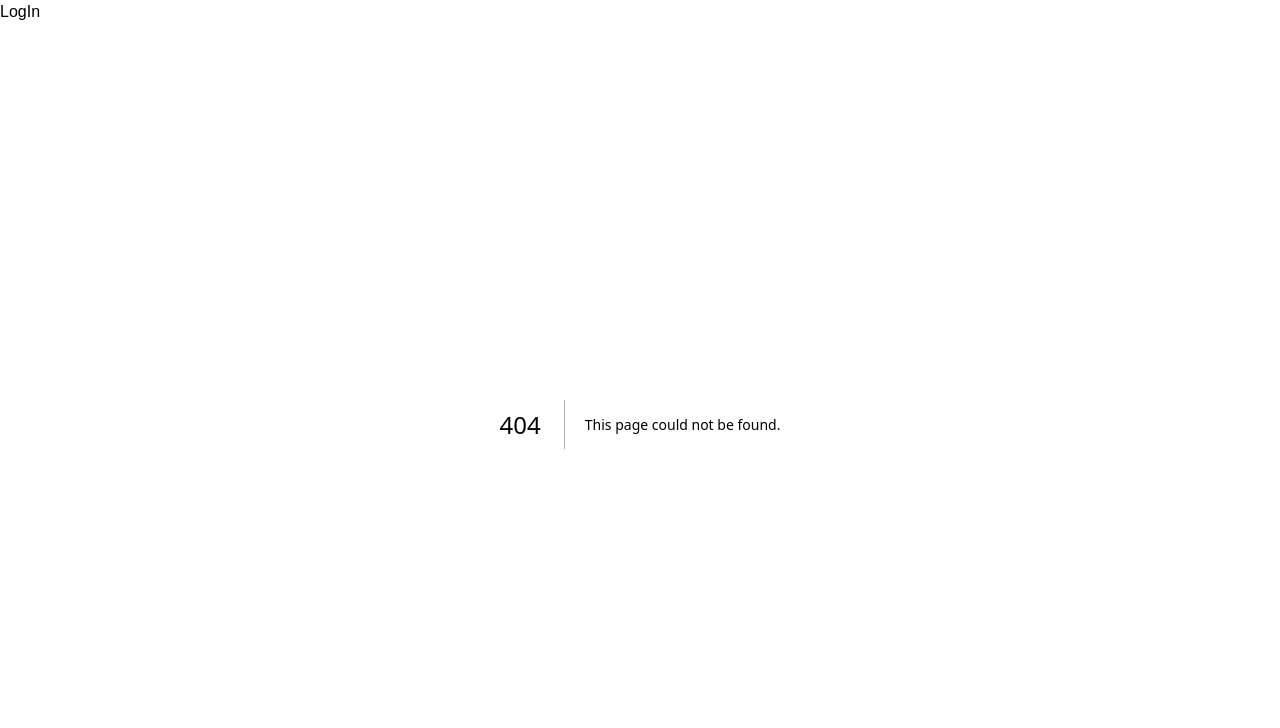
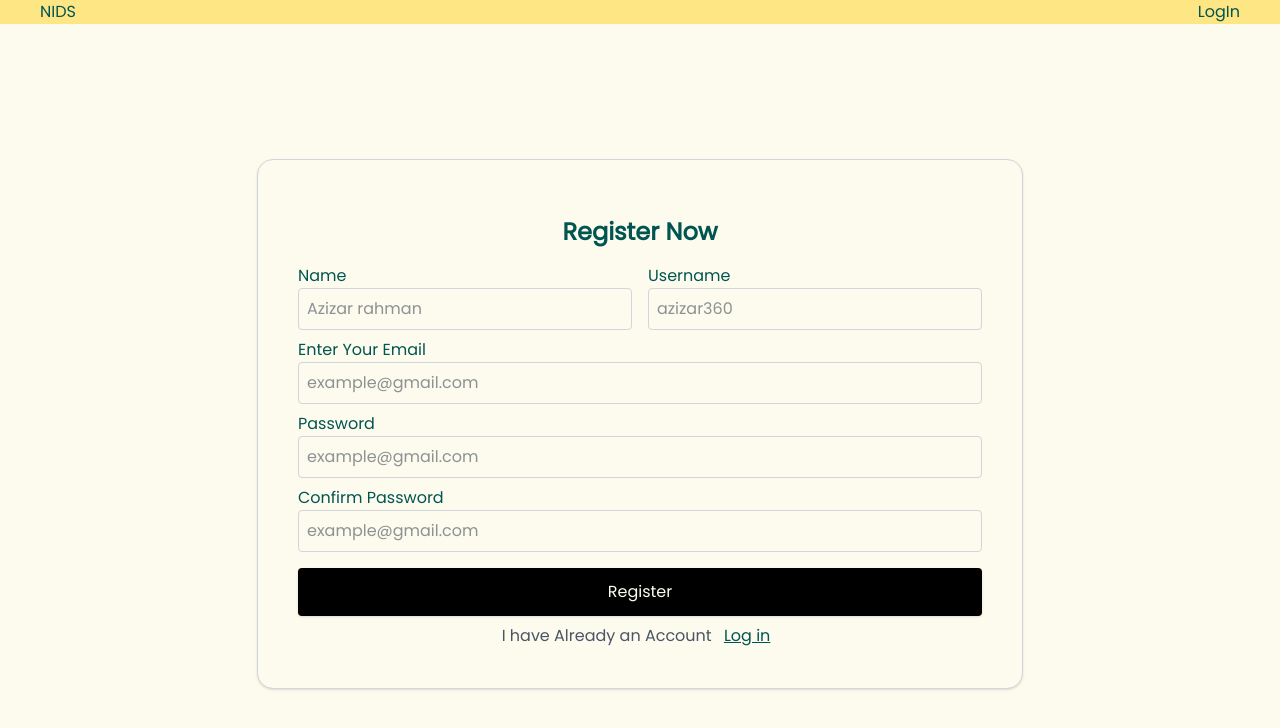
Before and after one commit to marmiju/nids.com, a Next.js app: page /register in a window 1280 px wide. Before the commit this address had no page. Shown: the top 728 px of the page. Built offline with nearby package versions, Linux system fonts and the light colour scheme.

Commit message:
registration

```diff
--- a/app/components/header/Header.tsx
+++ b/app/components/header/Header.tsx
@@ -3,8 +3,13 @@ import React from 'react'
 
 const header = () => {
     return (
-        <div>
-            <Link href={'/login'}>LogIn</Link>
+        <div className='bg-amber-200'>
+            <div className=' flex justify-between max-w-[1200px] mx-auto'>
+                <h1>NIDS</h1>
+                <div>
+                    <Link href={'/login'}>LogIn</Link>
+                </div>
+            </div>
         </div>
     )
 }
--- a/app/globals.css
+++ b/app/globals.css
@@ -1,8 +1,20 @@
 @import "tailwindcss";
 
 :root {
-  --background: #ffffff;
-  --foreground: #171717;
+  --background: #FDFBEE;
+  --foreground: #015551;
+}
+
+.text-text {
+  @apply bg-[#015551]
+}
+
+.text-primary {
+  @apply bg-[#FE4F2D]
+}
+
+.brown {
+  @apply bg-[#FDFBEE]
 }
 
 @theme inline {
@@ -14,8 +26,8 @@
 
 @media (prefers-color-scheme: dark) {
   :root {
-    --background: #0a0a0a;
-    --foreground: #ededed;
+    --background: #ffff;
+    --foreground: #FDFBEE;
   }
 }
 
@@ -24,3 +36,8 @@ body {
   color: var(--foreground);
   font-family: Arial, Helvetica, sans-serif;
 }
+
+/* register */
+.input-css {
+  @apply bg-[#FDFBEE] p-2 rounded border border-gray-300 mb-2 text-gray-800
+}
--- a/app/layout.tsx
+++ b/app/layout.tsx
@@ -1,22 +1,20 @@
 import type { Metadata } from "next";
-import { Geist, Geist_Mono } from "next/font/google";
+import { Geist, Geist_Mono, Poppins } from "next/font/google";
 import "./globals.css";
 import Header from "./components/header/Header";
 
 
-const geistSans = Geist({
-  variable: "--font-geist-sans",
-  subsets: ["latin"],
+const poppins = Poppins({
+  weight: "400",
+  preload: false
+
+
 });
 
-const geistMono = Geist_Mono({
-  variable: "--font-geist-mono",
-  subsets: ["latin"],
-});
 
 export const metadata: Metadata = {
-  title: "Create Next App",
-  description: "Generated by create next app",
+  title: "NIDS",
+  description: "Nids Rangpur",
 };
 
 export default function RootLayout({
@@ -27,7 +25,7 @@ export default function RootLayout({
   return (
     <html lang="en">
       <body
-        className={`${geistSans.variable} ${geistMono.variable} antialiased`}
+        className={`antialiased ${poppins.className}`}
       >
 
         <Header></Header>
--- a/app/login/page.tsx
+++ b/app/login/page.tsx
@@ -15,11 +15,12 @@ export default function Login() {
         setError("");
         localStorage.setItem("mytime", Date.now().toString());
         try {
-            const response = await fetch(`${process.env.NEXT_PUBLIC_END_POINT}/api/login`, {
+            const response = await fetch(`${process.env.NEXT_PUBLIC_END_POINT}/login`, {
                 method: "POST",
                 headers: { "Content-Type": "application/json" },
                 body: JSON.stringify({ email, password }),
             });
+            console.log(response)
 
             if (!response.ok) {
                 const errorData = await response.json();
@@ -36,8 +37,8 @@ export default function Login() {
         }
     };
     return (
-        <div className="flex min-h-screen items-center justify-center bg-gray-100">
-            <div className="bg-white p-8 shadow-lg rounded-lg w-96">
+        <div className="flex min-h-screen items-center justify-center">
+            <div className=" p-8 shadow-lg rounded-lg w-96">
                 <h2 className="text-2xl font-bold text-center mb-4">Login</h2>
                 {error && <p className="text-red-500 text-center">{error}</p>}
                 <form onSubmit={handleLogin}>
--- a/app/page.tsx
+++ b/app/page.tsx
@@ -5,15 +5,20 @@ export default function Home() {
   const isLogged = useAuth();  // ✅ Call the hook at the top
 
   if (isLogged) {
-    console.log("User is logged in");
+
   } else {
     console.log("User is not logged in");
   }
 
   return (
-    <div className="grid">
-      <div className="max-w-1200 mx-auto h-screen items-center grid text-6xl font-bold">
-        <h1>Welcome to NIDS</h1>
+    <div className="grid w-full ">
+      <div className="max-w-[1200px] bg-[#FE4F2D] w-full mx-auto h-96 items-center shadow-2xl grid p-10 rounded-2xl">
+        <div className="">
+          <h1 className="font-bold">Welcome to NIDS</h1>
+          <h1 className="text-4xl font-bold">The Next Gen Waiting for You</h1>
+          <h1 className="text-sm">NIDS can best choice for you</h1>
+          <button className=" p-2 rounded-sm mt-2">Get Free Consultation</button>
+        </div>
       </div>
     </div>
   );
--- /dev/null
+++ b/app/register/page.tsx
@@ -0,0 +1,42 @@
+import React from 'react'
+
+
+export default function page() {
+    return (
+        <div className='grid w-full justify-center items-center h-screen'>
+            <form className='bg-[#FDFBEE] p-10 shadow border-gray-300 border rounded-2xl '>
+                <h1 className='text-center text-2xl font-bold m-4'>Register Now</h1>
+                <div>
+                    <div className='grid md:flex gap-4'>
+                        <div className='grid'>
+                            <label>Name</label>
+                            <input type='text' className='input-css' placeholder='Azizar rahman' />
+                        </div>
+                        <div className='grid'>
+                            <label>Username</label>
+                            <input type='text' className='input-css' placeholder='azizar360' />
+                        </div>
+                    </div>
+                    <div className='grid'>
+                        <label>Enter Your Email</label>
+                        <input type='email' className='input-css' placeholder='example@gmail.com' />
+                    </div>
+                    <div className='grid'>
+                        <label>Password</label>
+                        <input type='password' className='input-css' placeholder='example@gmail.com' />
+                    </div>
+                    <div className='grid'>
+                        <label>Confirm Password</label>
+                        <input type='password' className='input-css' placeholder='example@gmail.com' />
+                    </div>
+                </div>
+                <div className='flex justify-center font bold bg-black hover:bg-[#015551] rounded p-3 shadow text-[#FDFBEE] my-2 hover:cursor-pointer'>
+                    <button type='submit' className='hover:cursor-pointer'>Register</button>
+                </div>
+                <h1 className='text-center text-gray-600'>I have Already an Account   <span className='text-[#015551] rounded underline hover:cursor-pointer p-2'>Log in</span></h1>
+
+
+            </form>
+        </div>
+    )
+}
```
